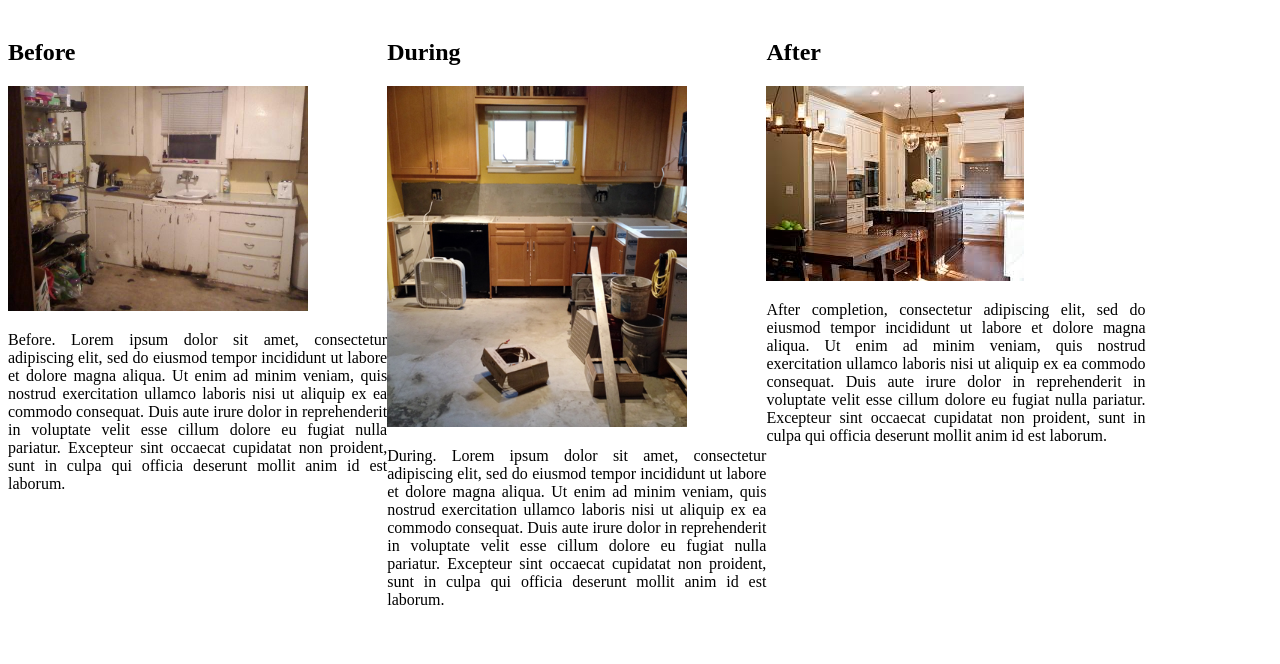
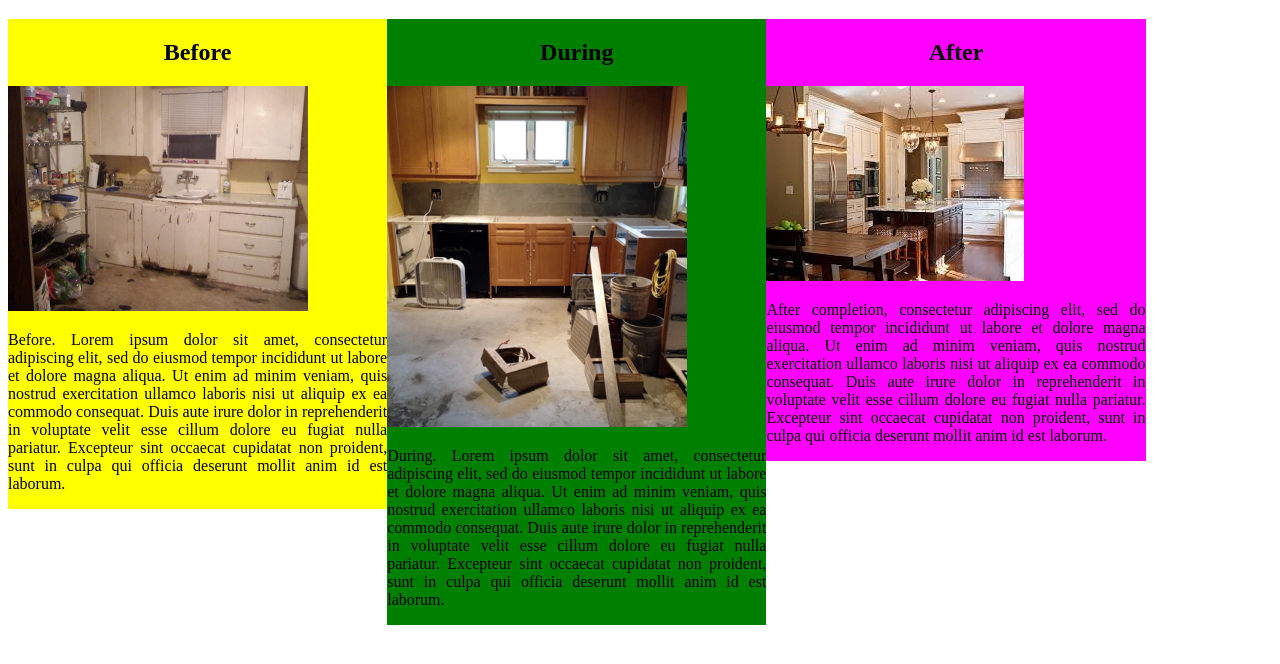
Before and after one commit to marywarrington/interior, a plain HTML site: page index.html in a window 1280 px wide. Shown: the part 62-726 px from the top of the page. Drawn offline with Linux system fonts and the light colour scheme.

Commit message:
Add styles for Decorating Project

```diff
--- a/css/styles.css
+++ b/css/styles.css
@@ -5,12 +5,29 @@ h1 {
   text-align: center;
 }
 
-.column {
+h2 {
+  text-align: center;
+}
+
+.column1 {
   width: 30%;
   float: left;
   text-align: justify;
+  background-color: yellow;
 }
 
+.column2 {
+  width: 30%;
+  float: left;
+  text-align: justify;
+  background-color: green;
+}
+.column3 {
+  width: 30%;
+  float: left;
+  text-align: justify;
+  background-color: magenta;
+}
 img {
   max-width: 300px;
 }
--- a/index.html
+++ b/index.html
@@ -6,18 +6,18 @@
   </head>
   <body>
     <h1>Decorating Project</h1>
-    <div class="column">
+    <div class="column1">
       <h2>Before</h2>
       <img src="img/before.jpg" alt="an ugly kitchen.">
       <p>Before. Lorem ipsum dolor sit amet, consectetur adipiscing elit, sed do eiusmod tempor incididunt ut labore et dolore magna aliqua. Ut enim ad minim veniam, quis nostrud exercitation ullamco laboris nisi ut aliquip ex ea commodo consequat. Duis aute irure dolor in reprehenderit in voluptate velit esse cillum dolore eu fugiat nulla pariatur. Excepteur sint occaecat cupidatat non proident, sunt in culpa qui officia deserunt mollit anim id est laborum.</p>
     </div>
-    <div class="column">
+    <div class="column2">
       <h2>During</h2>
       <img src="img/during.jpg" alt="a kitchen under construction.">
       <p>During. Lorem ipsum dolor sit amet, consectetur adipiscing elit, sed do eiusmod tempor incididunt ut labore et dolore magna aliqua. Ut enim ad minim veniam, quis nostrud exercitation ullamco laboris nisi ut aliquip ex ea commodo consequat. Duis aute irure dolor in reprehenderit in voluptate velit esse cillum dolore eu fugiat nulla pariatur. Excepteur sint occaecat cupidatat non proident, sunt in culpa qui officia deserunt mollit anim id est laborum.</p>
     </div>
 
-    <div class="column">
+    <div class="column3">
       <h2>After</h2>
       <img src="img/after.jpg" alt="a beautiful kitchen.">
       <p>After completion, consectetur adipiscing elit, sed do eiusmod tempor incididunt ut labore et dolore magna aliqua. Ut enim ad minim veniam, quis nostrud exercitation ullamco laboris nisi ut aliquip ex ea commodo consequat. Duis aute irure dolor in reprehenderit in voluptate velit esse cillum dolore eu fugiat nulla pariatur. Excepteur sint occaecat cupidatat non proident, sunt in culpa qui officia deserunt mollit anim id est laborum.</p>
```
